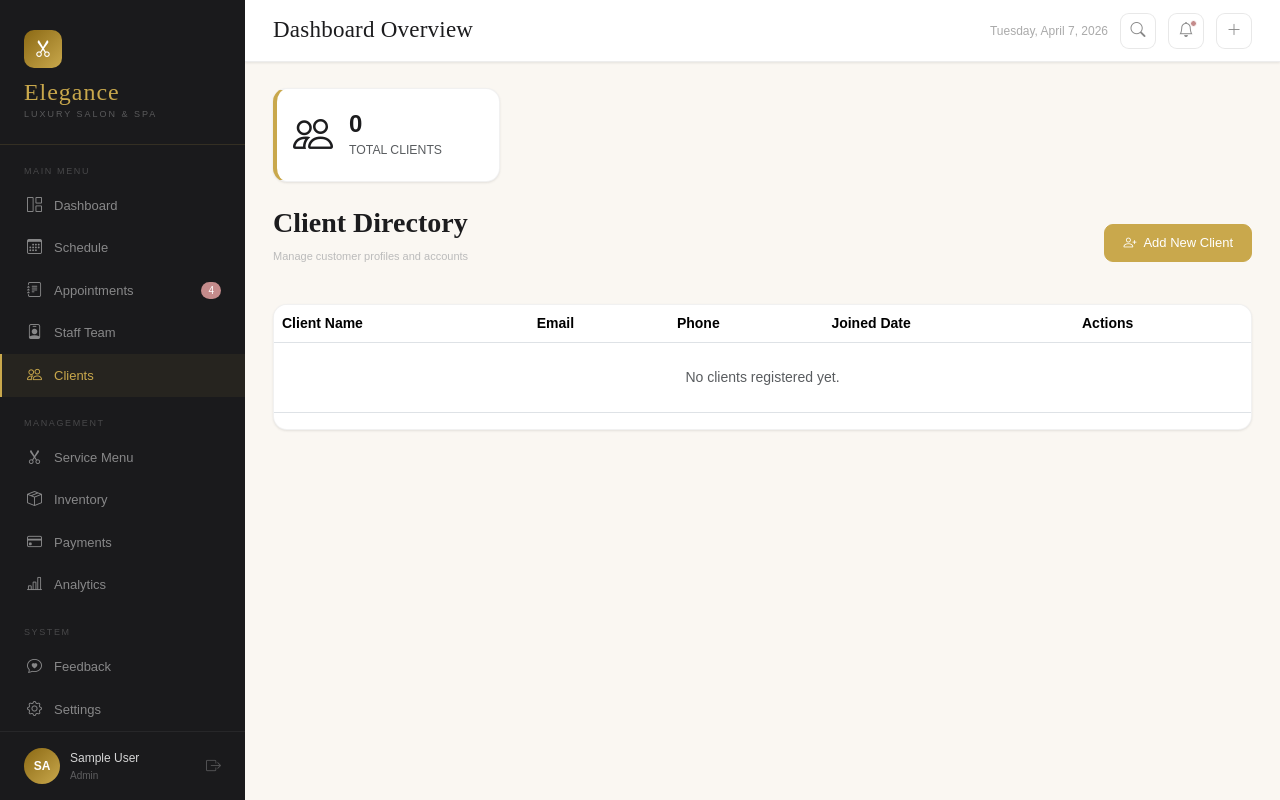
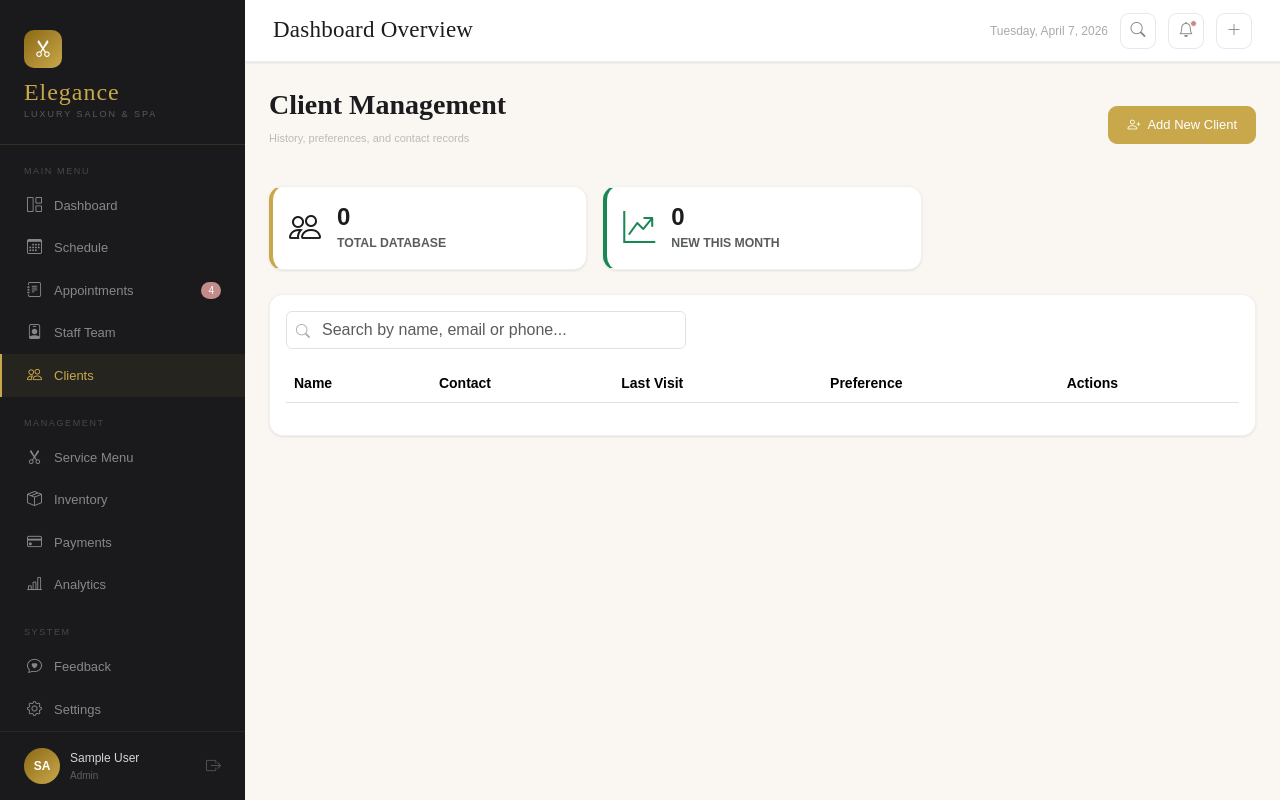
Before and after one commit to subhanshahid1/Elegance-Saloon-Management-e-project, a PHP site: page /elegance-saloon-management-e-project/dashboard/clients.php in a window 1280 px wide. Run offline with PHP 8.4, Linux system fonts and the light colour scheme; the visitor is signed in with stand-in values (Sample User, id 1); tables that the repository leaves empty or names only in its code hold one stand-in row (values such as "Sample post"); lists and menus that the app fills with data are empty.

Commit message:
now full clients page is final

```diff
--- a/dashboard/clients.php
+++ b/dashboard/clients.php
@@ -4,24 +4,45 @@ require_once '../includes/db.php';
 
 checkAccess(['admin', 'receptionist']);
 
-// 1. Fetch Total Count
-$countQuery = "SELECT COUNT(*) as total FROM users WHERE role = 'client'";
-$countResult = $conn->query($countQuery);
-$totalClients = $countResult->fetch_assoc()['total'];
+// 1. Fetch Stats
+$totalClients = $conn->query("SELECT COUNT(*) as total FROM users WHERE role = 'client'")->fetch_assoc()['total'] ?? 0;
+$newClients = $conn->query("SELECT COUNT(*) as total FROM users WHERE role = 'client' AND month(created_at) = month(now())")->fetch_assoc()['total'] ?? 0;
 
-// 2. Fetch all clients
-$query = "SELECT * FROM users WHERE role = 'client' ORDER BY name ASC";
-$result = $conn->query($query);
+// 2. Fetch Clients with Stylist Names and Last Visit Date
+$sql = "SELECT c.*, s.name as stylist_name,
+        (SELECT MAX(apt_date) FROM appointments WHERE client_id = c.id) as last_visit
+        FROM users c
+        LEFT JOIN users s ON c.preferred_stylist_id = s.id
+        WHERE c.role = 'client'
+        ORDER BY c.name ASC";
+$result = $conn->query($sql);
+
+// 3. Fetch Stylists for Dropdowns
+$stylists = $conn->query("SELECT id, name FROM users WHERE role = 'stylist' AND status = 'active'");
+$stylist_options = "";
+while($s = $stylists->fetch_assoc()) {
+    $stylist_options .= "<option value='{$s['id']}'>{$s['name']}</option>";
+}
 ?>
 <!DOCTYPE html>
 <html lang="en">
 <head>
     <meta charset="UTF-8">
     <meta name="viewport" content="width=device-width, initial-scale=1.0">
-    <title>Clients | Elegance Salon</title>
+    <title>Client Management | Elegance Salon</title>
     <link href="../assets/css/bootstrap.min.css" rel="stylesheet">
     <link href="https://cdn.jsdelivr.net/npm/bootstrap-icons@1.11.0/font/bootstrap-icons.css" rel="stylesheet">
     <link rel="stylesheet" href="../assets/css/dashboard.css">
+    <style>
+        .modal-overlay {
+            display: none; position: fixed; top: 0; left: 0; width: 100%; height: 100%;
+            background: rgba(0,0,0,0.6); z-index: 1050; justify-content: center; align-items: center; padding: 15px;
+        }
+        .modal-box { background: white; width: 100%; max-width: 600px; border-radius: 8px; overflow: hidden; }
+        .search-container { position: relative; max-width: 400px; }
+        .search-container i { position: absolute; left: 10px; top: 10px; color: #aaa; }
+        .search-container input { padding-left: 35px; }
+    </style>
 </head>
 <body>
     <?php include('../includes/sidebar.php'); ?>
@@ -29,71 +50,86 @@ $result = $conn->query($query);
     <div class="main-area">
         <?php include('../includes/topbar.php'); ?>
 
-        <div class="content-area">
-            <div class="row mb-4">
-                <div class="col-md-3">
+        <div class="content-area container-fluid px-4">
+            <div class="row align-items-center mb-4">
+                <div class="col-12 d-md-flex justify-content-between align-items-center">
+                    <div>
+                        <h2 class="panel-title fs-3">Client Management</h2>
+                        <p class="panel-subtitle">History, preferences, and contact records</p>
+                    </div>
+                    <button class="btn-gold" onclick="openModal('addClientModal')">
+                        <i class="bi bi-person-plus"></i> Add New Client
+                    </button>
+                </div>
+            </div>
+
+            <div class="row mb-4 g-3">
+                <div class="col-md-4">
                     <div class="panel p-3 d-flex align-items-center gap-3" style="border-left: 4px solid var(--gold);">
-                        <div class="fs-1 text-gold"><i class="bi bi-people"></i></div>
+                        <div class="fs-2 text-gold"><i class="bi bi-people"></i></div>
                         <div>
                             <h4 class="m-0 fw-bold"><?php echo $totalClients; ?></h4>
-                            <small class="text-muted text-uppercase">Total Clients</small>
+                            <small class="text-muted text-uppercase fw-bold">Total Database</small>
+                        </div>
+                    </div>
+                </div>
+                <div class="col-md-4">
+                    <div class="panel p-3 d-flex align-items-center gap-3" style="border-left: 4px solid #198754;">
+                        <div class="fs-2 text-success"><i class="bi bi-graph-up-arrow"></i></div>
+                        <div>
+                            <h4 class="m-0 fw-bold"><?php echo $newClients; ?></h4>
+                            <small class="text-muted text-uppercase fw-bold">New This Month</small>
                         </div>
                     </div>
                 </div>
             </div>
 
-            <div class="row align-items-center mb-4">
-                <div class="col-12 d-md-flex justify-content-between align-items-center">
-                    <div>
-                        <h2 class="panel-title fs-3">Client Directory</h2>
-                        <p class="panel-subtitle">Manage customer profiles and accounts</p>
-                    </div>
-                    <button class="btn-gold mt-3 mt-md-0" onclick="openModal('addClientModal')">
-                        <i class="bi bi-person-plus"></i> Add New Client
-                    </button>
-                </div>
+            <div class="panel p-3">
+                <div class="search-container mb-3">
+                    <i class="bi bi-search"></i>
+                    <input type="text" id="clientSearch" class="form-control" placeholder="Search by name, email or phone...">
                 </div>
 
-            <div class="panel">
                 <div class="table-responsive">
-                    <table class="table custom-table">
+                    <table class="table custom-table" id="clientTable">
                         <thead>
                             <tr>
-                                <th>Client Name</th>
-                                <th>Email</th>
-                                <th>Phone</th>
-                                <th>Joined Date</th>
+                                <th>Name</th>
+                                <th>Contact</th>
+                                <th>Last Visit</th>
+                                <th class="d-none d-lg-table-cell">Preference</th>
                                 <th>Actions</th>
                             </tr>
                         </thead>
                         <tbody>
-                            <?php if ($result->num_rows > 0): ?>
                             <?php while($row = $result->fetch_assoc()):
                                 $clientData = htmlspecialchars(json_encode($row), ENT_QUOTES, 'UTF-8');
                             ?>
                             <tr>
-                                    <td class="fw-bold"><?php echo htmlspecialchars($row['name']); ?></td>
-                                    <td><?php echo htmlspecialchars($row['email']); ?></td>
-                                    <td><?php echo htmlspecialchars($row['phone'] ?? 'N/A'); ?></td>
-                                    <td><?php echo date('M d, Y', strtotime($row['created_at'])); ?></td>
+                                <td><div class="fw-bold"><?php echo htmlspecialchars($row['name']); ?></div></td>
+                                <td>
+                                    <small><?php echo htmlspecialchars($row['phone']); ?></small><br>
+                                    <small class="text-muted"><?php echo htmlspecialchars($row['email']); ?></small>
+                                </td>
+                                <td><?php echo $row['last_visit'] ? date('d M, Y', strtotime($row['last_visit'])) : '<span class="text-muted">No visits</span>'; ?></td>
+                                <td class="d-none d-lg-table-cell">
+                                    <span class="badge bg-light text-dark border"><?php echo htmlspecialchars($row['stylist_name'] ?: 'No Preference'); ?></span>
+                                </td>
                                 <td>
                                     <div class="d-flex gap-2">
-                                            <button class="btn btn-sm btn-outline-secondary edit-client-btn"
-                                                    data-item='<?php echo $clientData; ?>'>
+                                        <button class="btn btn-sm btn-outline-primary" title="History" onclick='viewHistory(<?php echo $row['id']; ?>, "<?php echo addslashes($row['name']); ?>")'>
+                                            <i class="bi bi-clock-history"></i>
+                                        </button>
+                                        <button class="btn btn-sm btn-outline-secondary" onclick='fillEdit(<?php echo $clientData; ?>)'>
                                             <i class="bi bi-pencil"></i>
                                         </button>
-                                            <a href="client_proc.php?delete_id=<?php echo $row['id']; ?>"
-                                               class="btn btn-sm btn-outline-danger"
-                                               onclick="return confirm('Remove this client?')">
+                                        <a href="client_proc.php?del_id=<?php echo $row['id']; ?>" class="btn btn-sm btn-outline-danger" onclick="return confirm('Delete client?')">
                                             <i class="bi bi-trash"></i>
                                         </a>
                                     </div>
                                 </td>
                             </tr>
                             <?php endwhile; ?>
-                            <?php else: ?>
-                                <tr><td colspan="5" class="text-center py-4 text-muted">No clients registered yet.</td></tr>
-                            <?php endif; ?>
                         </tbody>
                     </table>
                 </div>
@@ -101,95 +137,81 @@ $result = $conn->query($query);
         </div>
     </div>
 
-    <div class="modal-overlay" id="addClientModal">
+    <div class="modal-overlay" id="historyModal">
+        <div class="modal-box p-0">
+            <div class="p-3 border-bottom d-flex justify-content-between align-items-center">
+                <h5 class="m-0 fw-bold">Visit History: <span id="histName" class="text-gold"></span></h5>
+                <button class="btn-close" onclick="closeModal()"></button>
+            </div>
+            <div id="historyContent" class="p-3" style="max-height: 400px; overflow-y: auto;">
+                </div>
+        </div>
+    </div>
+
+    <div class="modal-overlay" id="clientModal">
         <div class="modal-box">
-            <div class="panel-header">
-                <div class="panel-title">New Client Registration</div>
-                <button class="border-0 bg-transparent" onclick="closeModal()"><i class="bi bi-x-lg"></i></button>
+            <div class="p-3 border-bottom d-flex justify-content-between">
+                <h5 class="m-0 fw-bold" id="modalTitle">Add Client</h5>
+                <button class="btn-close" onclick="closeModal()"></button>
             </div>
             <form action="client_proc.php" method="POST">
-                <div class="panel-body">
-                    <div class="mb-3">
-                        <label class="form-label small fw-bold">Full Name</label>
-                        <input type="text" name="name" class="form-input" required>
+                <input type="hidden" name="c_id" id="f_id">
+                <div class="p-3">
+                    <div class="row g-3">
+                        <div class="col-md-6"><label class="small fw-bold">NAME</label><input type="text" name="c_name" id="f_name" class="form-control" required></div>
+                        <div class="col-md-6"><label class="small fw-bold">PHONE</label><input type="text" name="c_phone" id="f_phone" class="form-control" required></div>
+                        <div class="col-12"><label class="small fw-bold">EMAIL</label><input type="email" name="c_email" id="f_email" class="form-control"></div>
+                        <div class="col-md-6"><label class="small fw-bold">BIRTHDAY</label><input type="date" name="c_dob" id="f_dob" class="form-control"></div>
+                        <div class="col-md-6"><label class="small fw-bold">PREF. STYLIST</label>
+                            <select name="c_stylist" id="f_stylist" class="form-select">
+                                <option value="">None</option><?php echo $stylist_options; ?>
+                            </select>
                         </div>
-                    <div class="row">
-                        <div class="col-md-6 mb-3">
-                            <label class="form-label small fw-bold">Email Address</label>
-                            <input type="email" name="email" class="form-input" required>
-                        </div>
-                        <div class="col-md-6 mb-3">
-                            <label class="form-label small fw-bold">Phone Number</label>
-                            <input type="text" name="phone" class="form-input" required>
+                        <div class="col-12"><label class="small fw-bold">PREFERENCES / NOTES</label><textarea name="c_prefs" id="f_prefs" class="form-control" rows="2"></textarea></div>
                     </div>
                 </div>
-                    <div class="mb-3">
-                        <label class="form-label small fw-bold">Login Password</label>
-                        <input type="password" name="password" class="form-input" required>
-                    </div>
-                </div>
-                <div class="panel-header border-top justify-content-end gap-2">
-                    <button type="button" class="btn-outline" onclick="closeModal()">Cancel</button>
-                    <button type="submit" name="add_client" class="btn-gold">Register Client</button>
+                <div class="p-3 bg-light border-top text-end">
+                    <button type="submit" name="save_client" class="btn-gold px-4">Save Changes</button>
                 </div>
             </form>
         </div>
     </div>
 
-    <div class="modal-overlay" id="editClientModal">
-        <div class="modal-box">
-            <div class="panel-header">
-                <div class="panel-title">Edit Client Details</div>
-                <button class="border-0 bg-transparent" onclick="closeModal()"><i class="bi bi-x-lg"></i></button>
-            </div>
-            <form action="client_proc.php" method="POST">
-                <input type="hidden" name="client_id" id="edit_client_id">
-                <div class="panel-body">
-                    <div class="mb-3">
-                        <label class="form-label small fw-bold">Full Name</label>
-                        <input type="text" name="name" id="edit_client_name" class="form-input" required>
-                    </div>
-                    <div class="row">
-                        <div class="col-md-6 mb-3">
-                            <label class="form-label small fw-bold">Email Address</label>
-                            <input type="email" name="email" id="edit_client_email" class="form-input" required>
-                        </div>
-                        <div class="col-md-6 mb-3">
-                            <label class="form-label small fw-bold">Phone Number</label>
-                            <input type="text" name="phone" id="edit_client_phone" class="form-input" required>
-                        </div>
-                    </div>
-                    <div class="mb-3">
-                        <label class="form-label small fw-bold">New Password (Leave blank to keep current)</label>
-                        <input type="password" name="password" class="form-input" placeholder="Enter new password only if changing">
-                    </div>
-                </div>
-                <div class="panel-header border-top justify-content-end gap-2">
-                    <button type="button" class="btn-outline" onclick="closeModal()">Cancel</button>
-                    <button type="submit" name="update_client" class="btn-gold">Save Changes</button>
-                </div>
-            </form>
-        </div>
-    </div>
+    <script>
+        function openModal(id) { document.getElementById(id).style.display = 'flex'; }
+        function closeModal() { document.querySelectorAll('.modal-overlay').forEach(m => m.style.display = 'none'); }
 
-    <script src="../assets/js/dashboard.js"></script>
-    <script>
-    document.addEventListener('DOMContentLoaded', function() {
-        const editButtons = document.querySelectorAll('.edit-client-btn');
-        editButtons.forEach(btn => {
-            btn.onclick = function() {
-                const client = JSON.parse(this.getAttribute('data-item'));
-                document.getElementById('edit_client_id').value = client.id;
-                document.getElementById('edit_client_name').value = client.name;
-                document.getElementById('edit_client_email').value = client.email;
-                document.getElementById('edit_client_phone').value = client.phone || '';
-                openModal('editClientModal');
-            };
+        // Search Logic
+        document.getElementById('clientSearch').addEventListener('keyup', function() {
+            let filter = this.value.toLowerCase();
+            let rows = document.querySelectorAll('#clientTable tbody tr');
+            rows.forEach(row => {
+                row.style.display = row.innerText.toLowerCase().includes(filter) ? '' : 'none';
             });
         });
 
-    function openModal(id) { document.getElementById(id).style.display = 'flex'; }
-    function closeModal() { document.querySelectorAll('.modal-overlay').forEach(m => m.style.display = 'none'); }
+        function fillEdit(data) {
+            document.getElementById('modalTitle').innerText = "Edit Client Profile";
+            document.getElementById('f_id').value = data.id;
+            document.getElementById('f_name').value = data.name;
+            document.getElementById('f_phone').value = data.phone;
+            document.getElementById('f_email').value = data.email;
+            document.getElementById('f_dob').value = data.dob || "";
+            document.getElementById('f_stylist').value = data.preferred_stylist_id || "";
+            document.getElementById('f_prefs').value = data.preferences || "";
+            openModal('clientModal');
+        }
+
+        function viewHistory(id, name) {
+            document.getElementById('histName').innerText = name;
+            document.getElementById('historyContent').innerHTML = "Loading history...";
+            openModal('historyModal');
+            fetch(`get_client_history.php?id=${id}`)
+                .then(r => r.text())
+                .then(html => document.getElementById('historyContent').innerHTML = html);
+        }
     </script>
+    <script src="../assets/js/bootstrap.bundle.min.js"></script>
+    <script src="../assets/js/dashboard.js"></script>
 </body>
 </html>
```
Also changed, not shown: dashboard/client_proc.php (+19 -44 lines), dashboard/get_client_history.php (added, +32 -0 lines). Lines whose indentation alone changed are shown as unchanged.
